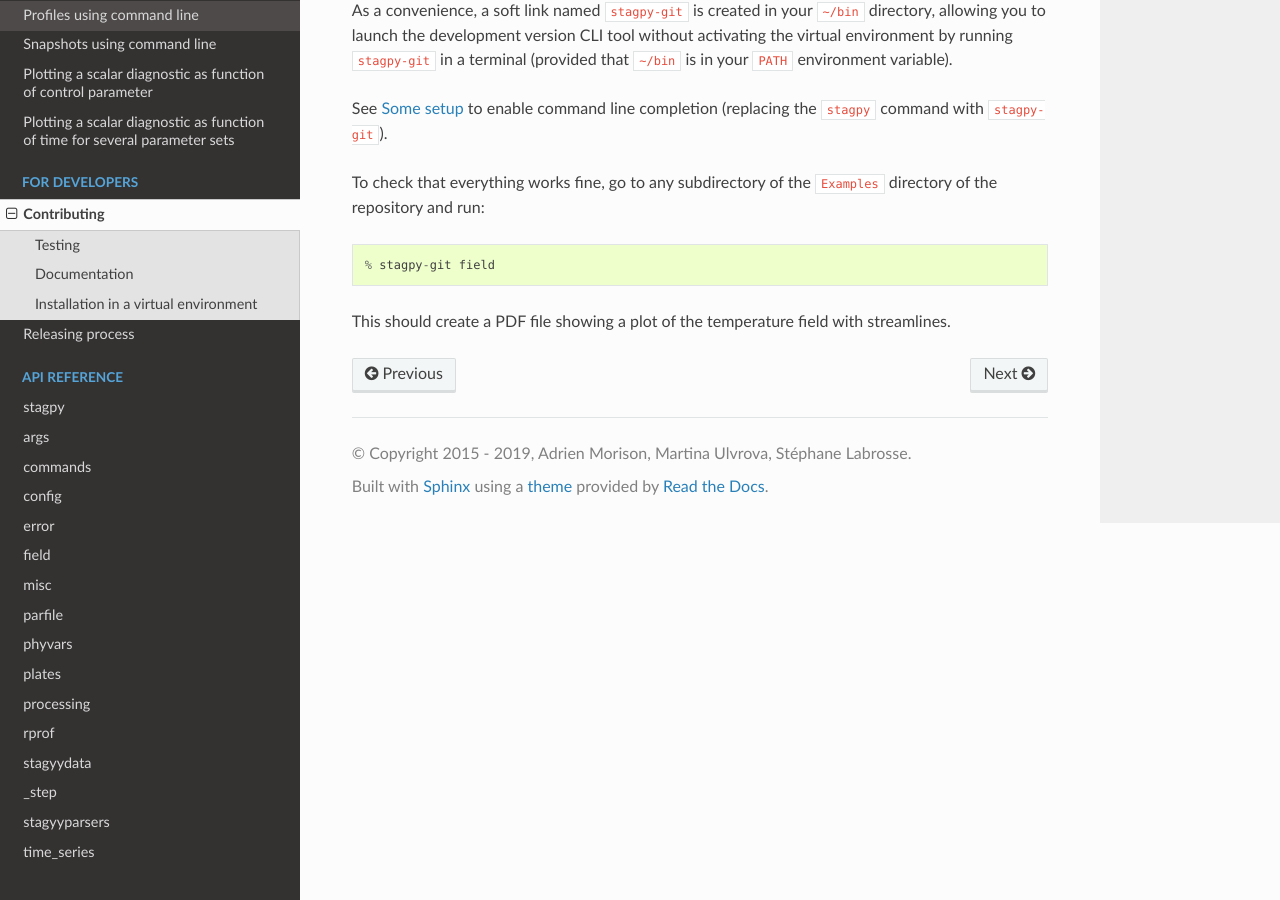
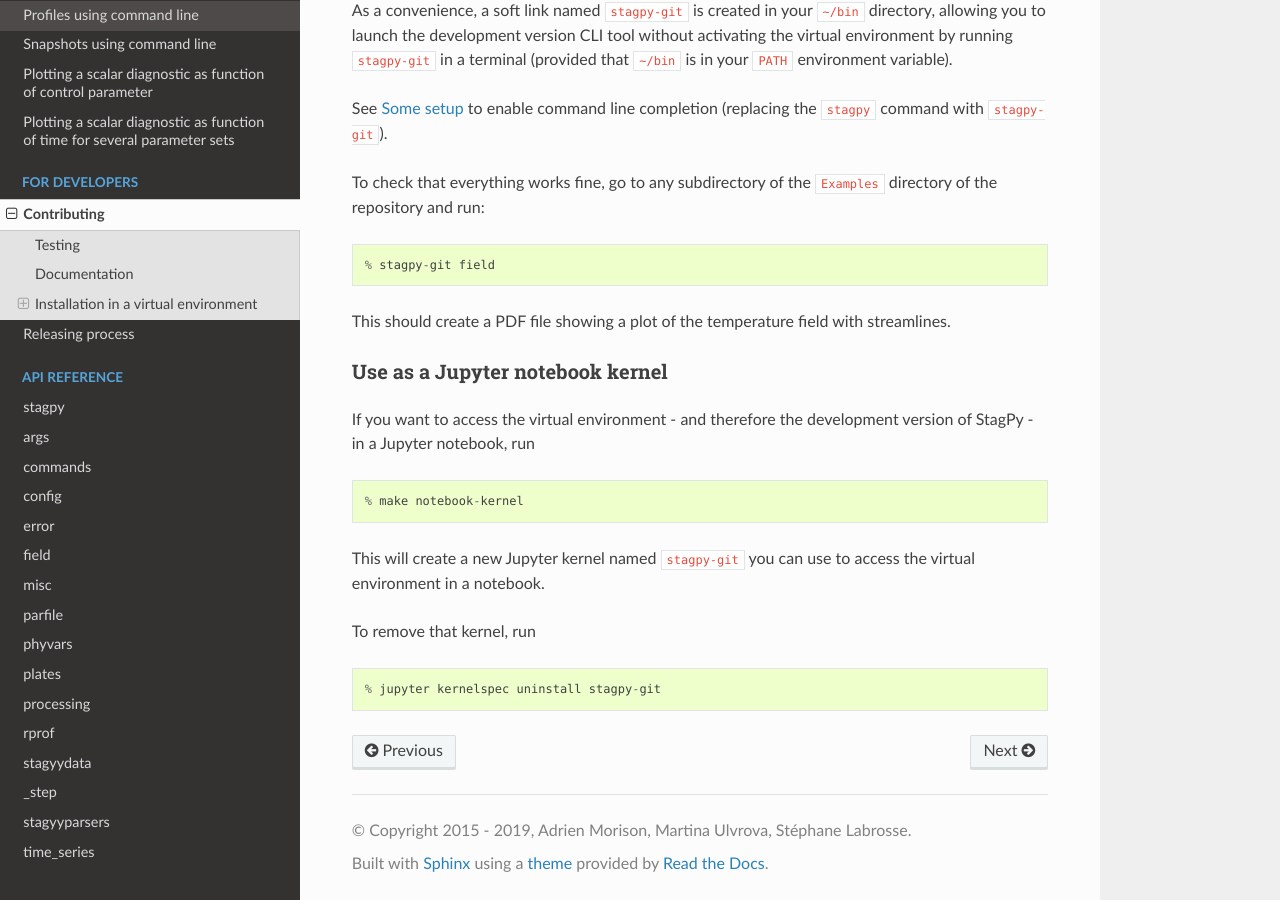
Before and after one commit to StagPython/StagPy, a Sphinx documentation site: the page built from docs/sources/developers.rst, in a window 1280 px wide and 900 px high, scrolled down 1529 px. Built offline with Sphinx 7.4.7 and the Read the Docs theme 2.0.0, drawn with Linux system fonts in a browser that asks for light colours.

Commit message:
New recipe to access venv in Jupyter

```diff
--- a/docs/sources/developers.rst
+++ b/docs/sources/developers.rst
@@ -86,3 +86,20 @@
 
 This should create a PDF file showing a plot of the temperature field with
 streamlines.
+
+Use as a Jupyter notebook kernel
+^^^^^^^^^^^^^^^^^^^^^^^^^^^^^^^^
+
+If you want to access the virtual environment - and therefore the development
+version of StagPy - in a Jupyter notebook, run
+::
+
+    % make notebook-kernel
+
+This will create a new Jupyter kernel named ``stagpy-git`` you can use to
+access the virtual environment in a notebook.
+
+To remove that kernel, run
+::
+
+    % jupyter kernelspec uninstall stagpy-git
```
Also changed, not shown: 1 other file.
